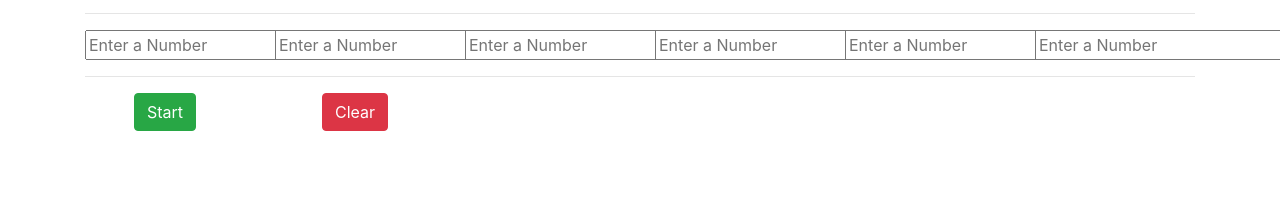
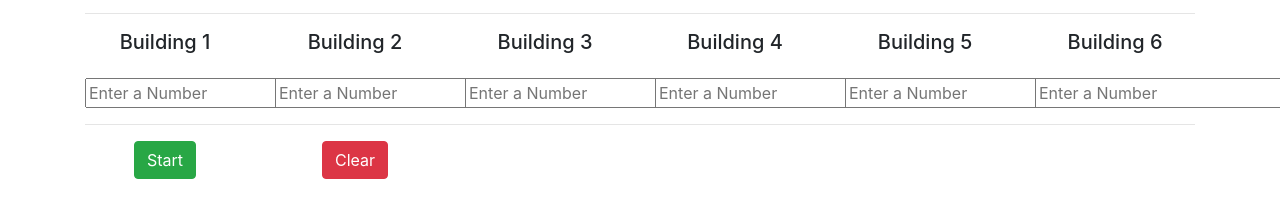
Before and after one commit to wadecran/SunsetHills, a plain HTML site: page Solve.html in a window 1280 px wide. Shown: the part 223-440 px from the top of the page. Drawn offline with nearby package versions, Linux system fonts and the light colour scheme.

Commit message:
Update Solve.html
added lables for each input

```diff
--- a/Solve.html
+++ b/Solve.html
@@ -57,6 +57,26 @@
                 <hr />
             </div>
         </div>
+        <div class="row h5 text-center">
+            <div class="col-2">
+                <p>Building 1</p>
+            </div>
+            <div class="col-2">
+                <p>Building 2</p>
+            </div>
+            <div class="col-2">
+                <p>Building 3</p>
+            </div>
+            <div class="col-2">
+                <p>Building 4</p>
+            </div>
+            <div class="col-2">
+                <p>Building 5</p>
+            </div>
+            <div class="col-2">
+                <p>Building 6</p>
+            </div>
+        </div>
         <div class="row">
             <div class="col-2">
                 <input type="text" id="num1" placeholder="Enter a Number" />
```
